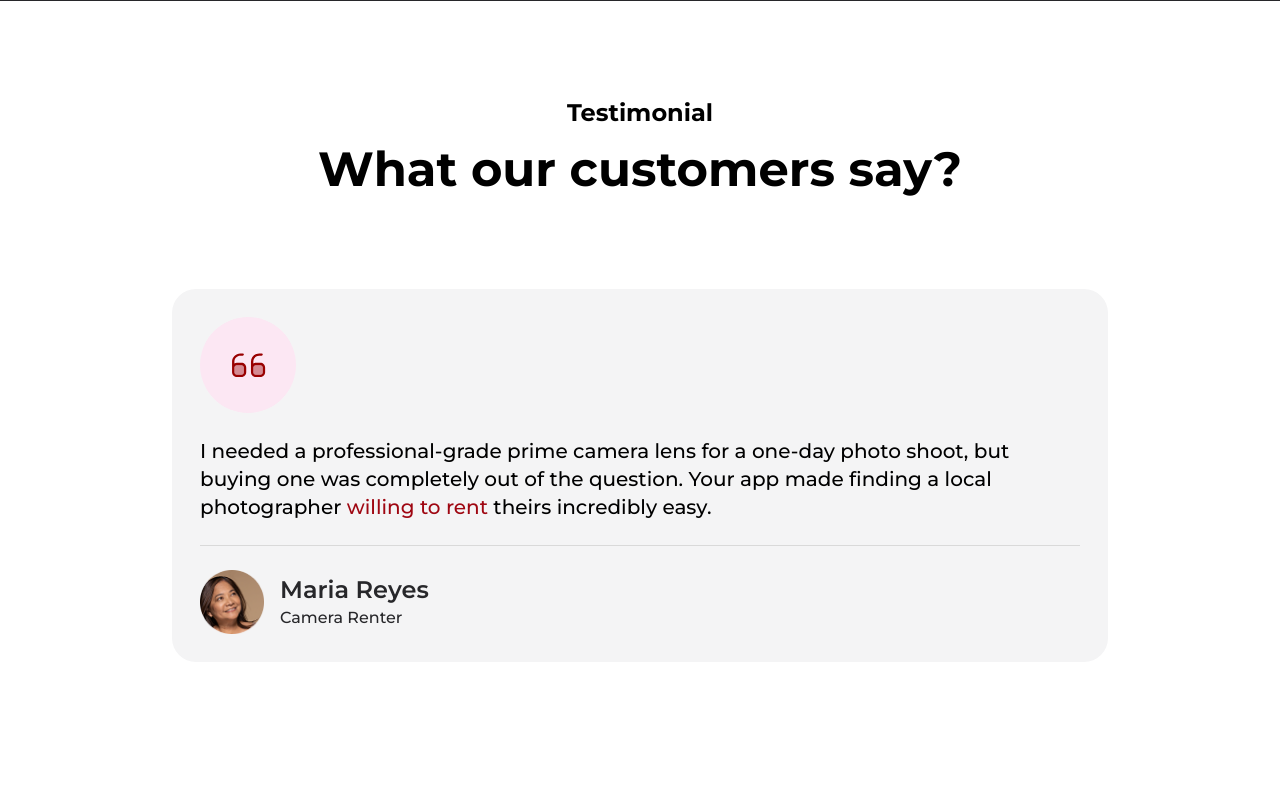
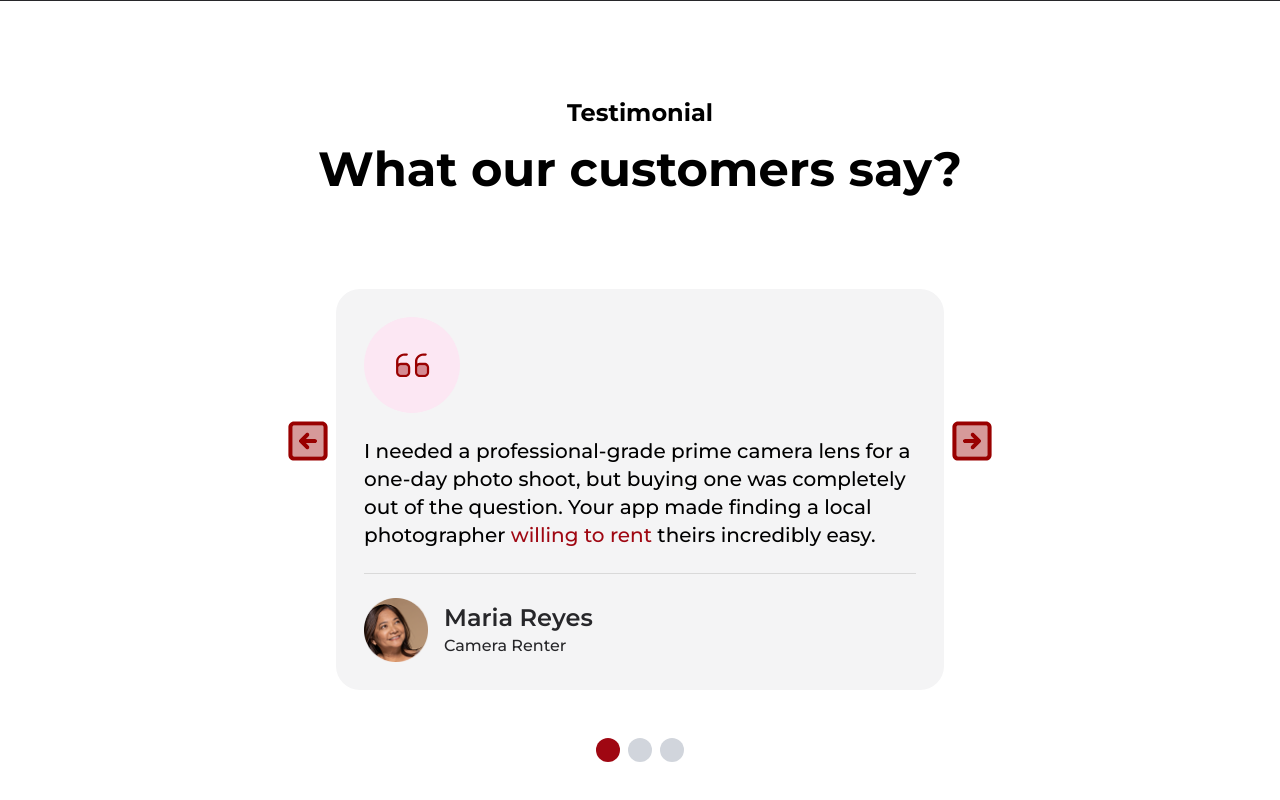
Before and after one commit to gabiuz/Lendr, a Next.js app in the folder client/: page /homepage in a window 1280 px wide. Shown: the part 2760-3560 px from the top of the page. Before the commit the page ends 3422 px from the top, so only its background shows below. Built offline with nearby package versions, Linux system fonts and the light colour scheme.

Commit message:
finished testimonial cards

```diff
--- a/client/app/homepage/page.jsx
+++ b/client/app/homepage/page.jsx
@@ -6,6 +6,7 @@ import Categories from "../components/Categories";
 import ProductCard from "../components/ProductCard";
 import InfoCard from "../components/Infocard";
 import TestimonialCard, { quoteIcon } from "../components/TestimonialCard";
+import { useState } from "react";
 
 export default function Homepage() {
   const categories = [
@@ -33,7 +34,50 @@ export default function Homepage() {
       ),
       image: "/pictures/testimonials-pfp/Image.png",
     },
+    {
+      name: "Maria Reyes",
+      renter: "Pressure Washer Renter",
+      description: (
+        <p>
+          Finally got around to tackling that huge DIY project: cleaning my
+          driveway and deck. The industrial pressure washer I rented through the
+          app was a beast and made the work fly by! I found a neighbor listing
+          theirs just three blocks away. The chat feature made coordinating the
+          drop-off and pickup super smooth, and{" "}
+          <span className="text-red-800">
+            the rental cost was far cheaper than going to a big box store.
+          </span>{" "}
+        </p>
+      ),
+      image: "/pictures/testimonials-pfp/Image1.png",
+    },
+    {
+      name: "Lian Batumbakal",
+      renter: "Tent Renter",
+      description: (
+        <p>
+          Organizing my daughter&apos;s graduation party was stressful, but
+          checking one major item off the list was a breeze. We rented a huge,
+          beautiful event canopy tent that was perfect for the backyard. The
+          owner was super helpful, giving us tips for setup and even throwing in
+          some extra lighting.
+        </p>
+      ),
+      image: "/pictures/testimonials-pfp/Image3.png",
+    },
   ];
+
+  const [currentTestimonial, setCurrentTestimonial] = useState(0);
+
+  const nextTestimonial = () => {
+    setCurrentTestimonial((prev) => (prev + 1) % testimonials.length);
+  };
+
+  const prevTestimonial = () => {
+    setCurrentTestimonial((prev) =>
+      prev === 0 ? testimonials.length - 1 : prev - 1,
+    );
+  };
 
   return (
     <div className="min-h-screen w-full bg-white">
@@ -166,15 +210,64 @@ export default function Homepage() {
           <h3 className="font-bold text-2xl">Testimonial</h3>
           <h2 className="font-bold text-5xl">What our customers say?</h2>
         </div>
-        <div className="testimonialCard-container">
-          {testimonials.map((testimonial, idx) => (
-            <TestimonialCard
-              key={idx}
-              quoteIcon={quoteIcon}
-              name={testimonial.name}
-              renter={testimonial.renter}
-              description={testimonial.description}
-              image={testimonial.image}
+        <div className="testimonialCard-container flex justify-center items-center mx-[280px]">
+          <button className="cursor-pointer" onClick={prevTestimonial}>
+            <svg
+              width="56"
+              height="56"
+              viewBox="0 0 56 56"
+              fill="none"
+              xmlns="http://www.w3.org/2000/svg"
+            >
+              <path
+                opacity="0.4"
+                d="M43.4 14.0001V42.0001C43.4 42.7701 42.77 43.4001 42 43.4001H14C13.23 43.4001 12.6 42.7701 12.6 42.0001V14.0001C12.6 13.2301 13.23 12.6001 14 12.6001H42C42.77 12.6001 43.4 13.2301 43.4 14.0001ZM37.1 28.0001C37.1 26.8363 36.1637 25.9001 35 25.9001H26.0662L28.7787 23.1876C29.6012 22.3651 29.6012 21.0351 28.7787 20.2213C27.9562 19.4076 26.6262 19.3988 25.8125 20.2213L19.5125 26.5213C18.69 27.3438 18.69 28.6738 19.5125 29.4876L25.8125 35.7876C26.635 36.6101 27.965 36.6101 28.7787 35.7876C29.5925 34.9651 29.6012 33.6351 28.7787 32.8213L26.0662 30.1088H35C36.1637 30.1088 37.1 29.1726 37.1 28.0088V28.0001Z"
+                fill="#990000"
+              />
+              <path
+                d="M42 12.5999C42.77 12.5999 43.4 13.2299 43.4 13.9999V41.9999C43.4 42.7699 42.77 43.3999 42 43.3999H14C13.23 43.3999 12.6 42.7699 12.6 41.9999V13.9999C12.6 13.2299 13.23 12.5999 14 12.5999H42ZM47.6 13.9999C47.6 10.9112 45.0888 8.3999 42 8.3999H14C10.9113 8.3999 8.40001 10.9112 8.40001 13.9999V41.9999C8.40001 45.0886 10.9113 47.5999 14 47.5999H42C45.0888 47.5999 47.6 45.0886 47.6 41.9999V13.9999ZM25.8125 35.7874C26.635 36.6099 27.965 36.6099 28.7788 35.7874C29.5925 34.9649 29.6013 33.6349 28.7788 32.8211L26.0663 30.1087H35C36.1638 30.1087 37.1 29.1724 37.1 28.0087C37.1 26.8449 36.1638 25.9087 35 25.9087H26.0663L28.7788 23.1962C29.6013 22.3737 29.6013 21.0437 28.7788 20.2299C27.9563 19.4162 26.6263 19.4074 25.8125 20.2299L19.5125 26.5299C18.69 27.3524 18.69 28.6824 19.5125 29.4962L25.8125 35.7962V35.7874Z"
+                fill="#990000"
+              />
+            </svg>
+          </button>
+          <TestimonialCard
+            quoteIcon={quoteIcon}
+            name={testimonials[currentTestimonial].name}
+            renter={testimonials[currentTestimonial].renter}
+            description={testimonials[currentTestimonial].description}
+            image={testimonials[currentTestimonial].image}
+          />
+          <button className="cursor-pointer" onClick={nextTestimonial}>
+            <svg
+              width="56"
+              height="56"
+              viewBox="0 0 56 56"
+              fill="none"
+              xmlns="http://www.w3.org/2000/svg"
+            >
+              <path
+                opacity="0.4"
+                d="M12.6 14.0001V42.0001C12.6 42.7701 13.23 43.4001 14 43.4001H42C42.77 43.4001 43.4 42.7701 43.4 42.0001V14.0001C43.4 13.2301 42.77 12.6001 42 12.6001H14C13.23 12.6001 12.6 13.2301 12.6 14.0001ZM18.9 28.0001C18.9 26.8363 19.8362 25.9001 21 25.9001H29.9337L27.2212 23.1876C26.3987 22.3651 26.3987 21.0351 27.2212 20.2213C28.0437 19.4076 29.3737 19.3988 30.1875 20.2213L36.4875 26.5213C37.31 27.3438 37.31 28.6738 36.4875 29.4876L30.1875 35.7876C29.365 36.6101 28.035 36.6101 27.2212 35.7876C26.4075 34.9651 26.3987 33.6351 27.2212 32.8213L29.9337 30.1088H21C19.8362 30.1088 18.9 29.1726 18.9 28.0088V28.0001Z"
+                fill="#990000"
+              />
+              <path
+                d="M14 12.5999C13.23 12.5999 12.6 13.2299 12.6 13.9999V41.9999C12.6 42.7699 13.23 43.3999 14 43.3999H42C42.77 43.3999 43.4 42.7699 43.4 41.9999V13.9999C43.4 13.2299 42.77 12.5999 42 12.5999H14ZM8.40002 13.9999C8.40002 10.9112 10.9113 8.3999 14 8.3999H42C45.0888 8.3999 47.6 10.9112 47.6 13.9999V41.9999C47.6 45.0886 45.0888 47.5999 42 47.5999H14C10.9113 47.5999 8.40002 45.0886 8.40002 41.9999V13.9999ZM30.1875 35.7874C29.365 36.6099 28.035 36.6099 27.2213 35.7874C26.4075 34.9649 26.3988 33.6349 27.2213 32.8211L29.9338 30.1087H21C19.8363 30.1087 18.9 29.1724 18.9 28.0087C18.9 26.8449 19.8363 25.9087 21 25.9087H29.9338L27.2213 23.1962C26.3988 22.3737 26.3988 21.0437 27.2213 20.2299C28.0438 19.4162 29.3738 19.4074 30.1875 20.2299L36.4875 26.5299C37.31 27.3524 37.31 28.6824 36.4875 29.4962L30.1875 35.7962V35.7874Z"
+                fill="#990000"
+              />
+            </svg>
+          </button>
+        </div>
+        {/* Indicator Dots */}
+        <div className="flex justify-center items-center gap-2 my-12">
+          {testimonials.map((_, index) => (
+            <button
+              key={index}
+              onClick={() => setCurrentTestimonial(index)}
+              className={`w-6 h-6 rounded-full transition-colors ${
+                index === currentTestimonial
+                  ? "bg-red-800"
+                  : "bg-gray-300 hover:bg-zinc-300"
+              }`}
             />
           ))}
         </div>
```
Also changed, not shown: client/public/icons/testimonial-icons/square-arrow-right-duotone-regular-full 1.svg (added), client/public/icons/testimonial-icons/square-arrow-right-duotone-regular-full 2.svg (added).
